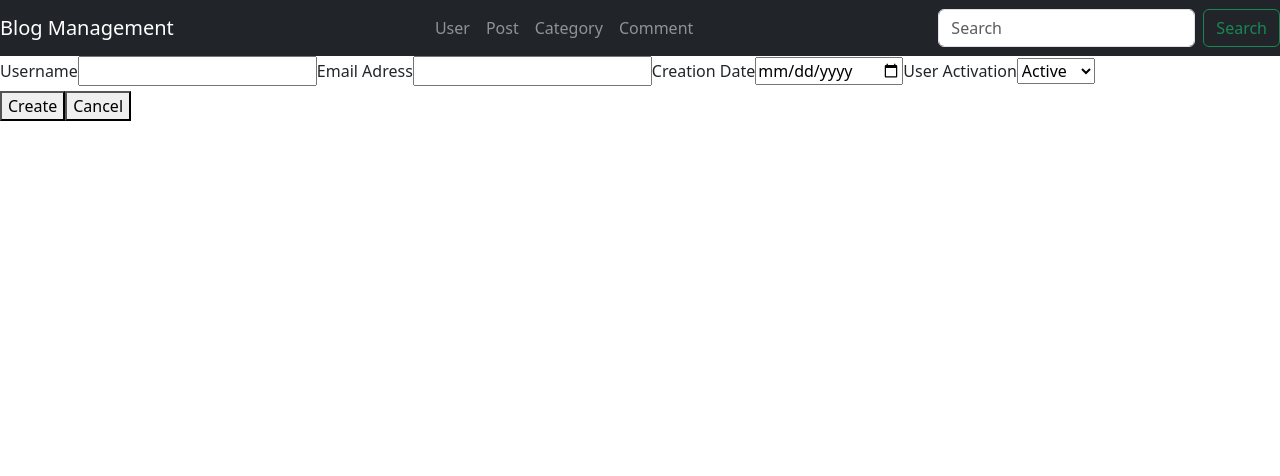
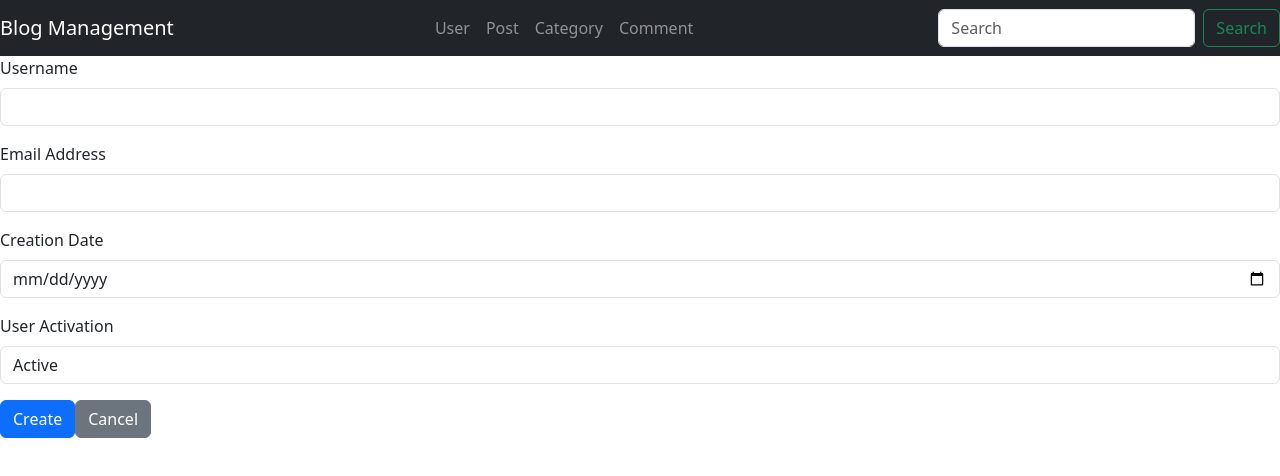
Before and after one commit to aslihanhasar/blog-management-system, an Angular app: page /adduser in a window 1280 px wide. Shown: the top 476 px of the page. Built offline with nearby package versions, Linux system fonts and the light colour scheme.

Commit message:
Update structure

```diff
--- a/src/app/user/user-add/user-add.component.html
+++ b/src/app/user/user-add/user-add.component.html
@@ -1,17 +1,25 @@
 <form class="addForm">
-    <label for="username">Username</label>
-    <input type="text" [(ngModel)]="user.username" name="username">
-    <label for="email">Email Adress</label>
-    <input type="text" [(ngModel)]="user.email" name="email">
-    <label for="creationDate">Creation Date</label>
-    <input type="date" [(ngModel)]="user.creationDate" name="creationDate">
-    <label for="userState">User Activation</label>
-    <select [(ngModel)]="user.isActive" name="userState">
+    <div class="form-group">
+      <label for="username">Username</label>
+      <input type="text" [(ngModel)]="user.username" name="username" class="form-control">
+    </div>
+    <div class="form-group">
+      <label for="email">Email Address</label>
+      <input type="text" [(ngModel)]="user.email" name="email" class="form-control">
+    </div>
+    <div class="form-group">
+      <label for="creationDate">Creation Date</label>
+      <input type="date" [(ngModel)]="user.creationDate" name="creationDate" class="form-control">
+    </div>
+    <div class="form-group">
+      <label for="userState">User Activation</label>
+      <select [(ngModel)]="user.isActive" name="userState" class="form-control">
         <option [value]="true">Active</option>
         <option [value]="false">Passive</option>
-    </select>
+      </select>
+    </div>
     <div class="buttons">
-        <button type="button" (click)="performCreate()" class="save-btn">Create</button>
-        <button type="button" (click)="performCancel()" class="cancel-btn">Cancel</button>
+      <button type="button" (click)="performCreate()" class="btn btn-primary">Create</button>
+      <button type="button" (click)="performCancel()" class="btn btn-secondary">Cancel</button>
     </div>
-</form>
+  </form>
--- a/src/app/user/user-list/user-list.component.css
+++ b/src/app/user/user-list/user-list.component.css
@@ -0,0 +1,15 @@
+.table-no-border td,
+.table-no-border th {
+    border: none;
+}
+.btn{
+    background-color: #383c39;
+
+}
+
+.btn :hover,
+.addbutton:hover
+.table:hover{
+    opacity: 0.8;
+    background-color: #aca6a6;
+}
--- a/src/app/user/user-list/user-list.component.html
+++ b/src/app/user/user-list/user-list.component.html
@@ -1,39 +1,59 @@
-<h1>User List</h1>
+<div class="container">
+  <div class="row justify-content-center">
+    <div class="col-md-8">
+      <h1 class="text-center">User List</h1>
+    </div>
+  </div>
 
-<table class="table">
+  <div class="row justify-content-center">
+    <div class="col-md-10">
+      <table class="table table-bordered table-no-border  table-hover mt-4">
         <thead>
           <tr>
             <td *ngFor="let column of tableColumns">{{ column }}</td>
+            <td class="text-center">Actions</td>
           </tr>
         </thead>
         <tbody>
           <tr *ngFor="let user of pagedData">
             <td *ngFor="let column of tableColumns">{{ user[column] }}</td>
             <td>
-
-          <app-action-button [text]="'Delete'" [id]="user.userId" (action)="performDelete($event)">
-          </app-action-button>
-          <app-action-button [text]="'Edit'" [id]= "user.userId" (action)="performUpdate($event)">
-          </app-action-button>
+              <app-action-button  [text]="'Delete'" [id]="user.userId"
+                (action)="performDelete($event)"></app-action-button>
+              <app-action-button  [text]="'Edit'" [id]="user.userId"
+                (action)="performUpdate($event)"></app-action-button>
             </td>
           </tr>
         </tbody>
       </table>
-  <div class="addButton">
-    <button routerLink="/adduser">Add User</button>
+    </div>
   </div>
 
+  <div class="row justify-content-center">
+    <div class="col-md-4 text-center">
+      <div class="pagination" *ngIf="totalPages > 0">
+        <button class="btn btn-secondary" [disabled]="currentPage === 1" (click)="previousPage()">Previous</button>
+        <span>{{ currentPage }}</span>
+        <button class="btn btn-secondary" [disabled]="currentPage === totalPages" (click)="nextPage()">Next</button>
+      </div>
+    </div>
+    <div class="col-md-6 text-right">
+      <div class="addButton">
+        <button routerLink="/adduser" class="btn btn-success">Add User</button>
+      </div>
+    </div>
+  </div>
 
   <form *ngIf="updateMode" class="updateForm">
     <label for="username">Username</label>
-    <input type="text" [(ngModel)]="username" name= "username" >
+    <input type="text" [(ngModel)]="username" name="username">
     <label for="email">Email Address</label>
-    <input type="email" [(ngModel)]="email" name= "email" >
+    <input type="email" [(ngModel)]="email" name="email">
     <label for="creationDate">Creation Date</label>
-    <input type="date" [(ngModel)]="creationDate" name= "creationDate" >
+    <input type="date" [(ngModel)]="creationDate" name="creationDate">
     <label for="isActive">User Activation</label>
     <select [(ngModel)]="isActive" name="isActive">
-        <option [value]="true"> Active </option>
+      <option [value]="true">Active</option>
       <option [value]="false">Passive</option>
     </select>
     <div class="buttons">
@@ -41,9 +61,3 @@
       <button (click)="performCancel()" type="button" class="cancel-btn">Cancel</button>
     </div>
   </form>
-
-<div class="pagination" *ngIf="totalPages > 0">
-  <button [disabled]="currentPage === 1" (click)="previousPage()">Previous</button>
-  <span>{{ currentPage }}</span>
-  <button [disabled]="currentPage === totalPages" (click)="nextPage()">Next</button>
-</div>
```
Lines whose indentation alone changed are shown as unchanged.
